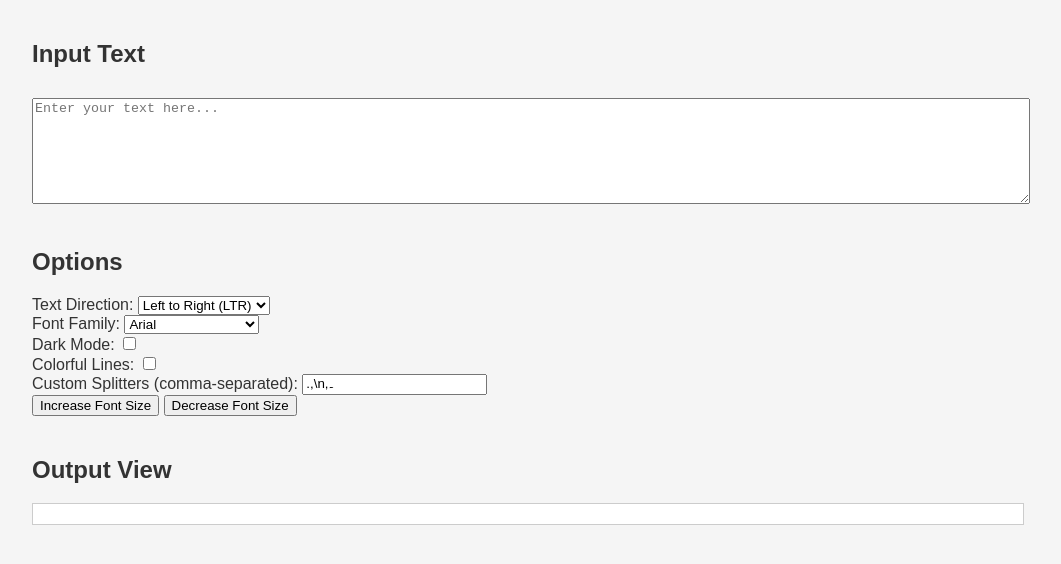
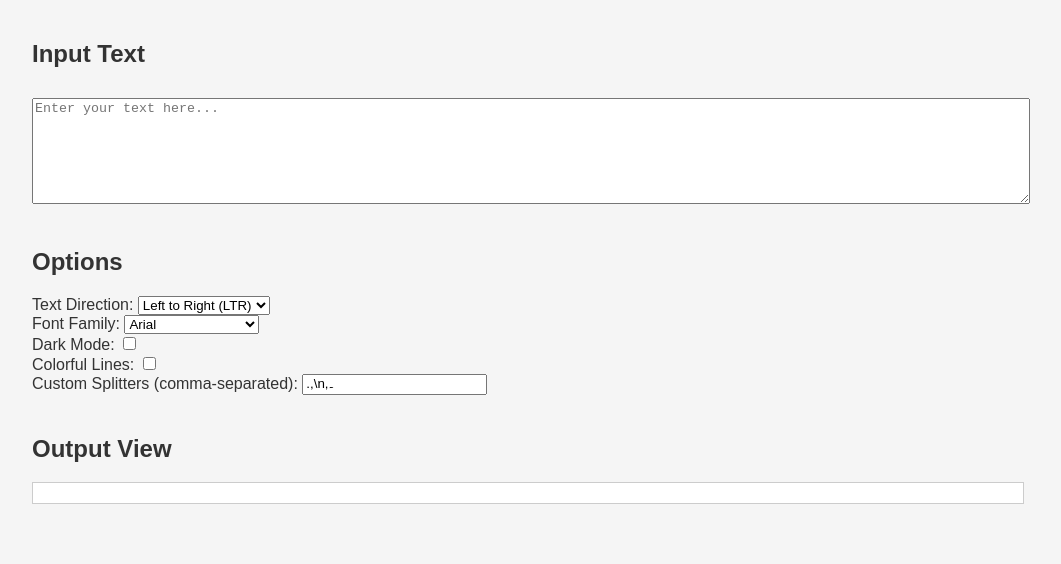
Before and after one commit to malta-khan/LineReader, a plain HTML site: page index.html in a window 1280 px wide. Shown: the whole page, without its empty margins (112-1173 px from the left). Drawn offline with Linux system fonts and the light colour scheme.

Commit message:
Revert "Update index.html"
This reverts commit c194d3ecb9d27c110b3ef45a4c6200737f834727.

```diff
--- a/index.html
+++ b/index.html
@@ -44,17 +44,12 @@
                 <label for="splitters">Custom Splitters (comma-separated):</label>
                 <input type="text" id="splitters" value=".,\n,۔">
             </div>
-            <div>
-                <button id="increaseFontSize">Increase Font Size</button>
-                <button id="decreaseFontSize">Decrease Font Size</button>
-            </div>
         </div>
 
         <!-- Output View -->
         <div class="section" id="outputView">
             <h2>Output View</h2>
             <div id="outputText" class="scrollable"></div>
-            <div id="progressBar"></div>
         </div>
     </div>
 
```
